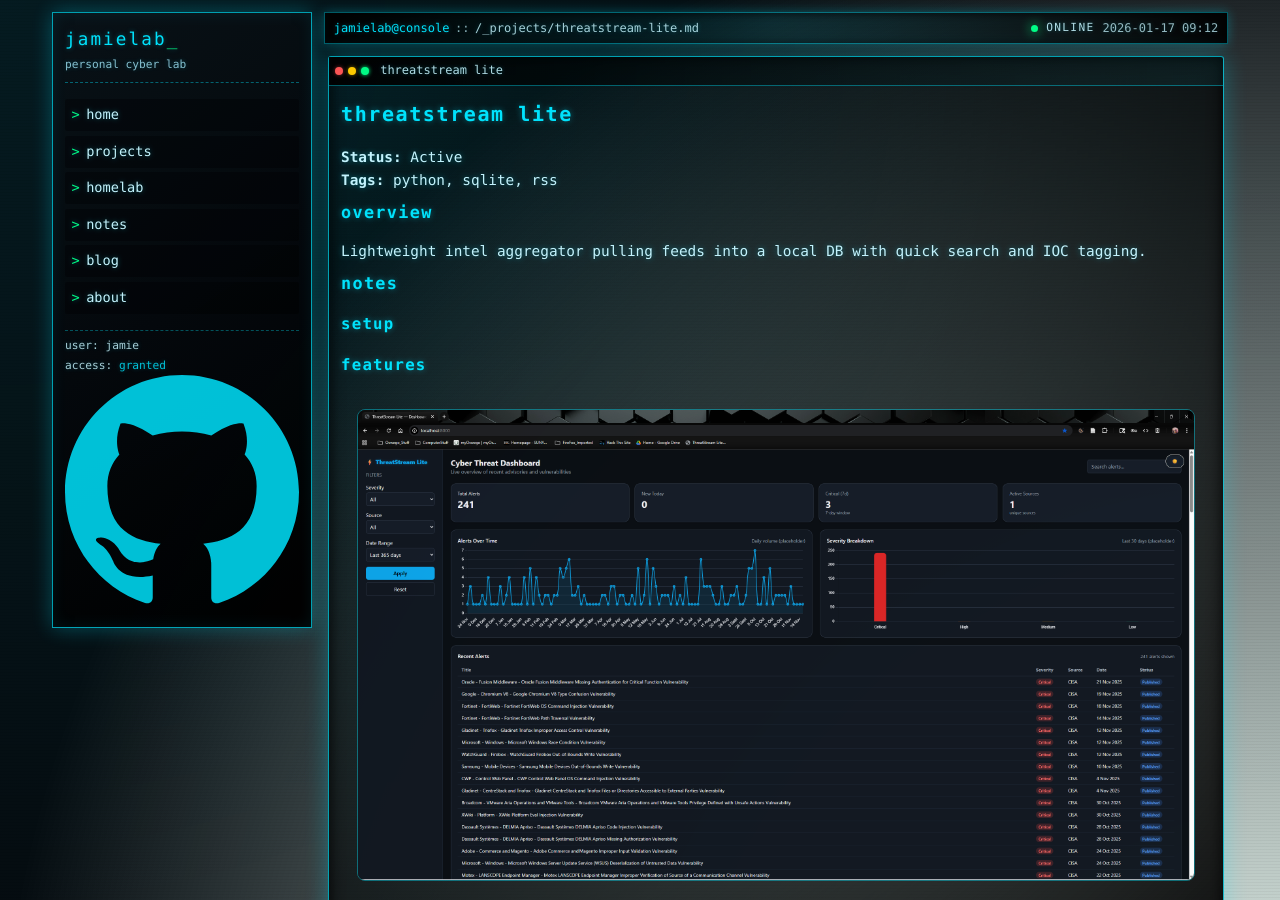
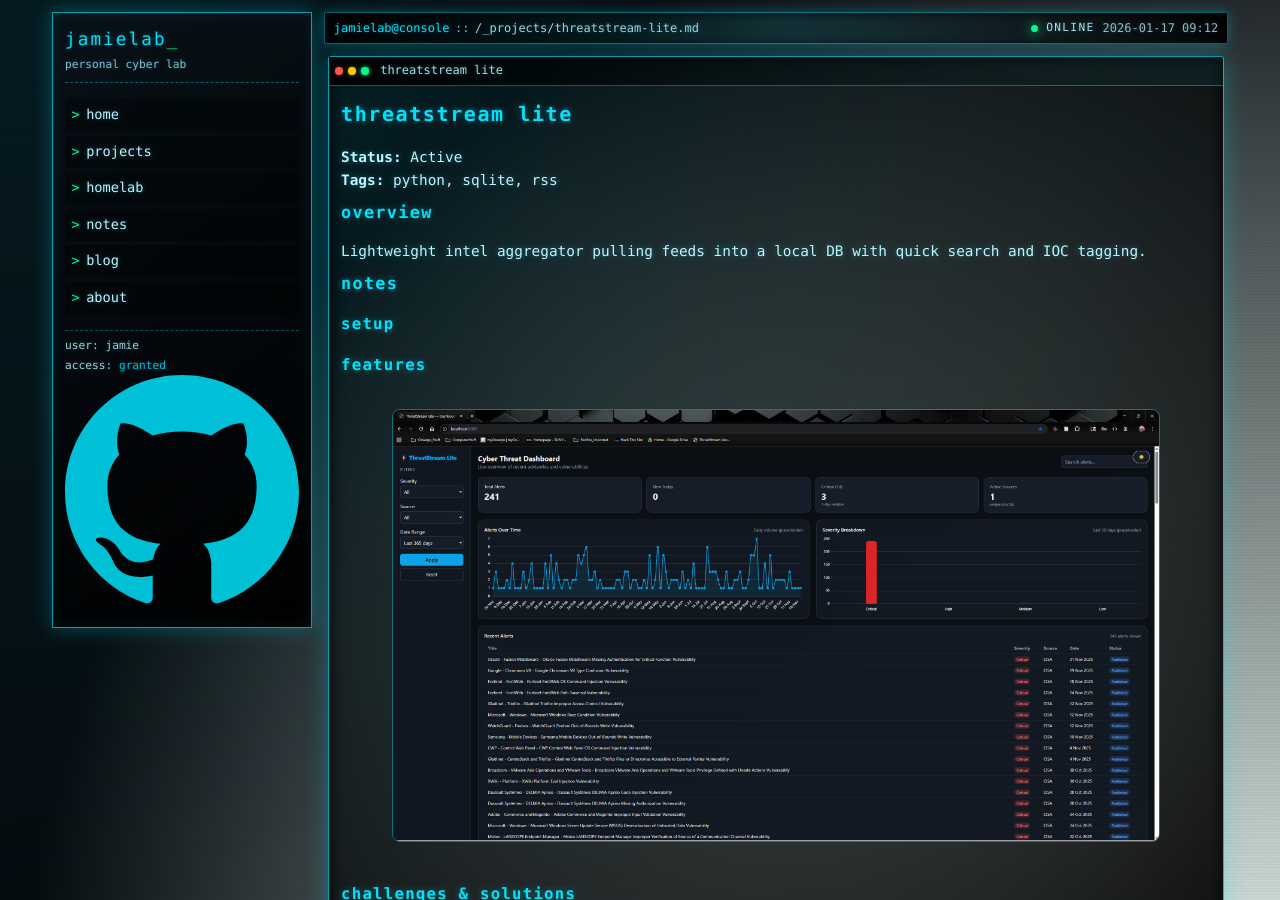
Before and after one commit to jimjamscott22/jimjamscott22.github.io, a Jekyll site: the page built from _projects/threatstream-lite.md, in a window 1280 px wide and 900 px high. Built offline with Jekyll 4.4.1, drawn with Linux system fonts in a browser that asks for light colours.

Commit message:
Update project-image max-width to 800px in cyber-lab theme
Co-authored-by: jimjamscott22 <74069327+jimjamscott22@users.noreply.github.com>

```diff
--- a/assets/css/theme-cyber-lab.css
+++ b/assets/css/theme-cyber-lab.css
@@ -529,7 +529,7 @@ th {
 }
 
 .project-image {
-  max-width: 1100px;
+  max-width: 800px;
   margin: 2rem auto;
   padding: 0 1rem;
 }
```
